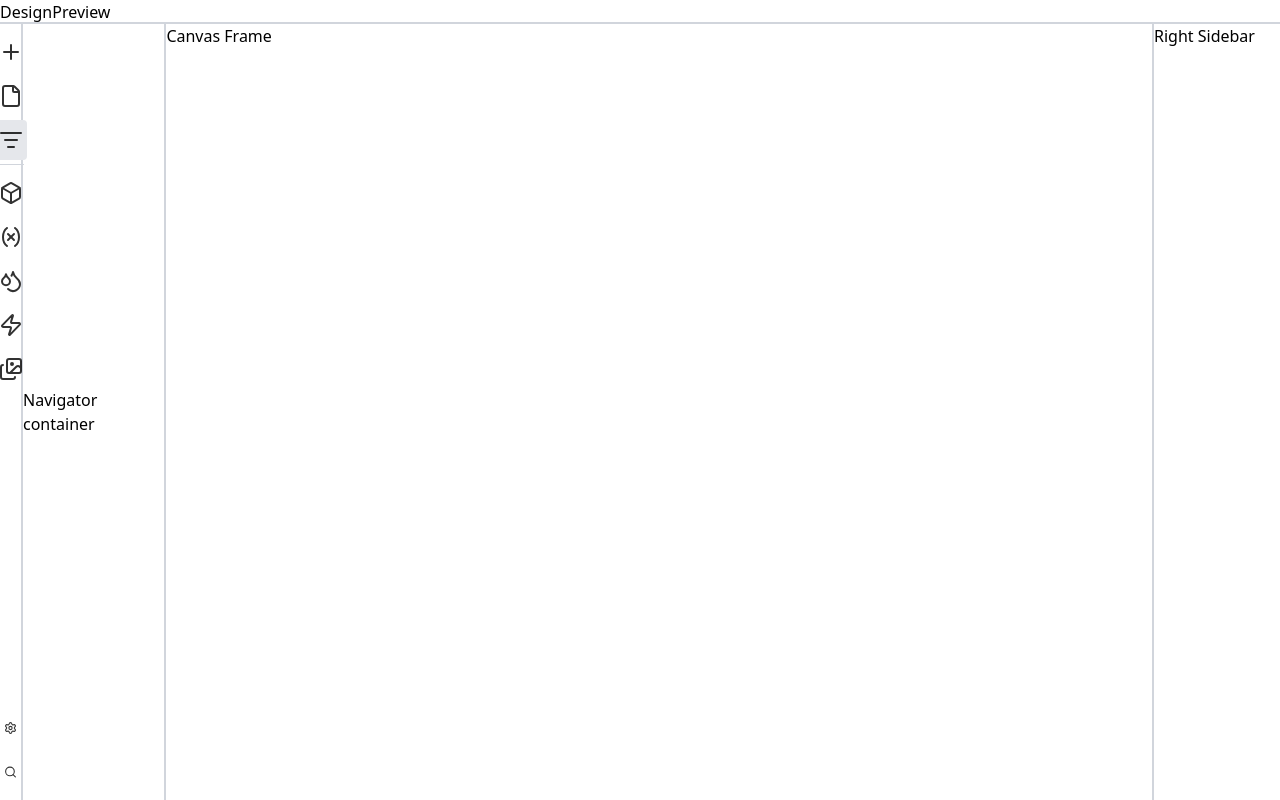
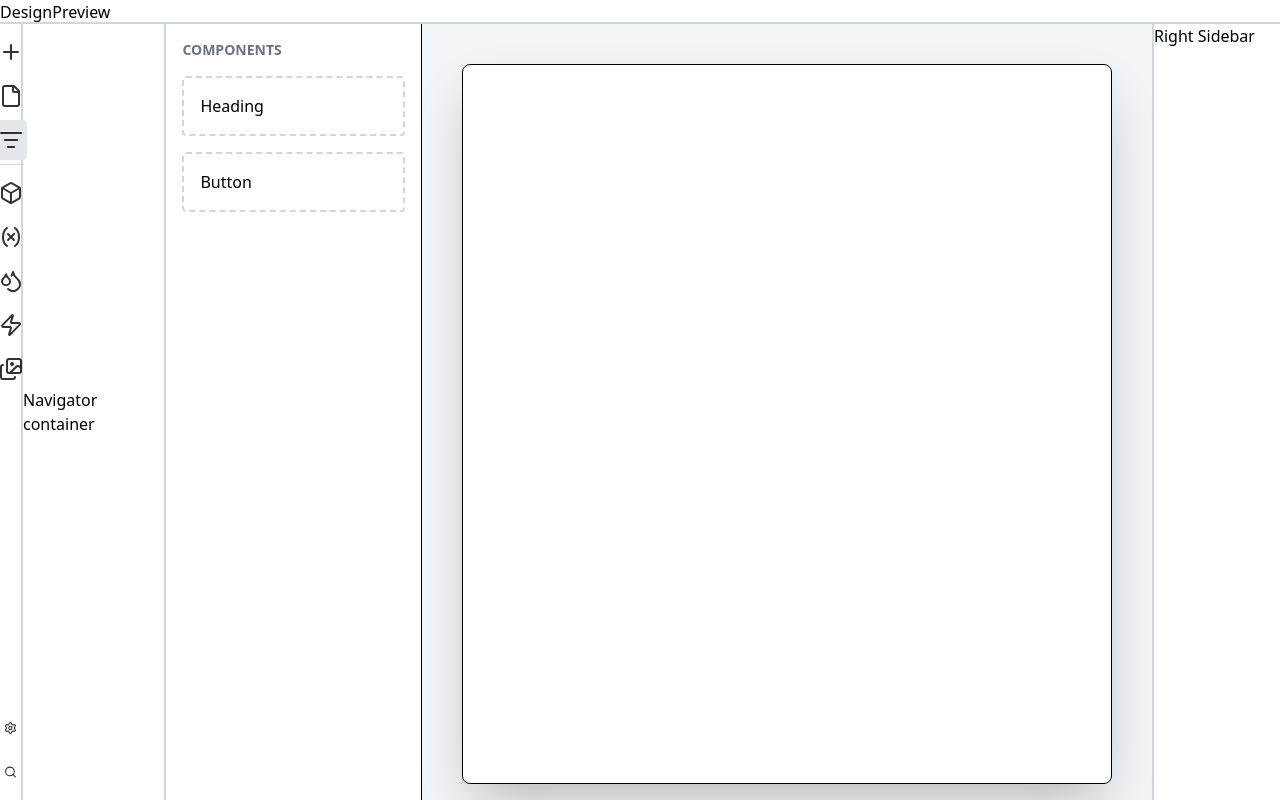
Before and after one commit to eyob77/tool2, a React (Vite) app: page /design in a window 1280 px wide. Built offline with nearby package versions, Linux system fonts and the light colour scheme.

Commit message:
feat:refineing the add element sidebar and adding a prototype drag and drop logic

```diff
--- a/src/App.jsx
+++ b/src/App.jsx
@@ -1,17 +1,26 @@
 import { Route, Routes } from 'react-router-dom'
 import './App.css'
-import Navbar from './components/designer/Navbar'
 import Editor from './components/canvas/editor'
 import Preview from './components/canvas/preview'
+import Canvas from './components/canvas/canvas'
+import DesignerLayout from './layout'
 
 function App() {
 
   return (
     <main className='w-screen h-screen overflow-hidden'>
-      <Navbar />
       <Routes>
-        <Route path='/design' element={<Editor/>} />
-        <Route path='/preview' element={<Preview/>} />
+        <Route path='/design' element={
+          <DesignerLayout>
+            <Editor/>
+          </DesignerLayout>
+        } />
+        <Route path='/preview' element={
+          <DesignerLayout>
+            <Preview/>
+          </DesignerLayout>
+        } />
+        <Route path='/canvas' element={<Canvas/>} />
       </Routes>
     </main>
   )
--- a/src/components/canvas/CanvasFrame.jsx
+++ b/src/components/canvas/CanvasFrame.jsx
@@ -1,7 +1,87 @@
+import { useState, useRef } from 'react';
+
 const CanvasFrame = ()=>{
+  const [isDragging, setIsDragging] = useState(false);
+  const iframeRef = useRef(null);
+
+  const sendMessage = (message) => {
+    const iframe = iframeRef.current;
+    if (!iframe) return;
+
+    iframe.contentWindow.postMessage(message, window.location.origin);
+  };
+
+  const handleDragStart = (e, type) => {
+    setIsDragging(true);
+    e.dataTransfer.setData("compType", type);
+  };
+
+  const handleDragOver = (e) => {
+    e.preventDefault();
+
+    sendMessage({
+      type: 'DRAGGING',
+      payload: {
+        x: e.clientX,
+        y: e.clientY,
+      },
+    });
+  };
+
+  const handleDrop = (e) => {
+    const type = e.dataTransfer.getData("compType");
+    setIsDragging(false);
+
+    sendMessage({
+      type: 'DROP',
+      payload: { type },
+    });
+  };
   return (
     <div className="w-[77%] h-full bg-white absolute left-[13%] top-0">
-      Canvas Frame
+      <div className="flex h-screen w-full bg-gray-100">
+      {/* Sidebar */}
+      <div className="w-64 bg-white border-r p-4 flex flex-col gap-4">
+        <h2 className="font-bold text-gray-500 text-sm uppercase">
+          Components
+        </h2>
+
+        <div
+          draggable
+          onDragStart={(e) => handleDragStart(e, 'heading')}
+          className="p-4 border-2 border-dashed border-gray-300 rounded cursor-move hover:border-blue-500"
+        >
+          Heading
+        </div>
+
+        <div
+          draggable
+          onDragStart={(e) => handleDragStart(e, 'button')}
+          className="p-4 border-2 border-dashed border-gray-300 rounded cursor-move hover:border-blue-500"
+        >
+          Button
+        </div>
+      </div>
+
+      {/* Canvas */}
+      <div className="flex-1 p-10 relative">
+        {isDragging && (
+          <div
+            className="absolute inset-10 z-50"
+            onDragOver={handleDragOver}
+            onDrop={handleDrop}
+          />
+        )}
+
+          <iframe
+            ref={iframeRef}
+            src="/canvas"
+            className="w-full h-full border shadow-2xl rounded-lg bg-white"
+            title="preview"
+          />
+        </div>
+      </div>
+
     </div>
   )
 }
--- /dev/null
+++ b/src/components/canvas/canvas.jsx
@@ -0,0 +1,79 @@
+import React, { useState, useEffect, useRef } from 'react';
+
+const Canvas = () => {
+  const [elements, setElements] = useState([]);
+  const [dropIndex, setDropIndex] = useState(null);
+  const containerRef = useRef(null);
+
+  // 🧠 Calculate drop position based on mouse Y
+  const calculateDropIndex = (y) => {
+    const children = Array.from(containerRef.current.children);
+
+    for (let i = 0; i < children.length; i++) {
+      const rect = children[i].getBoundingClientRect();
+      const middle = rect.top + rect.height / 2;
+
+      if (y < middle) return i;
+    }
+
+    return children.length;
+  };
+
+  useEffect(() => {
+    const handleMessage = (e) => {
+      // 🔒 Basic security check
+      if (!e.data || !e.data.type) return;
+
+      const { type, payload } = e.data;
+
+      if (type === 'DRAGGING') {
+        const index = calculateDropIndex(payload.y);
+        setDropIndex(index);
+      }
+
+      if (type === 'DROP') {
+        setElements((prev) => {
+          const updated = [...prev];
+          updated.splice(dropIndex, 0, {
+            id: crypto.randomUUID(),
+            type: payload.type,
+          });
+          return updated;
+        });
+
+        setDropIndex(null);
+      }
+    };
+
+    window.addEventListener('message', handleMessage);
+    return () => window.removeEventListener('message', handleMessage);
+  }, [dropIndex]);
+
+  return (
+    <div ref={containerRef} className="p-8 min-h-screen bg-white">
+      {elements.map((el, i) => (
+        <React.Fragment key={el.id}>
+          {dropIndex === i && (
+            <div className="h-0.5 bg-blue-500 rounded my-2 animate-pulse" />
+          )}
+
+          <div className="p-4 mb-2 border border-gray-200 rounded bg-gray-50">
+            {el.type === 'heading' ? (
+              <h1 className="text-2xl font-bold">Heading</h1>
+            ) : (
+              <button className="bg-black text-white px-4 py-2">
+                Butt
+              </button>
+            )}
+          </div>
+        </React.Fragment>
+      ))}
+
+      {dropIndex === elements.length && (
+        <div className="h-0.5 bg-blue-500 rounded my-2" />
+      )}
+    </div>
+  );
+};
+
+export default Canvas;
--- a/src/components/leftSidebarContainer/AddElementConatiner/AddElementConatiner.jsx
+++ b/src/components/leftSidebarContainer/AddElementConatiner/AddElementConatiner.jsx
@@ -15,8 +15,9 @@ const AddElementContainer = ()=>{
       </div>
       <div className="h-[94%] w-full border-t-2 border-gray-300">
         {activeTab === 'Elements' ?
-        <ElementContainer />:
-        <div>Layouts</div>}
+          <ElementContainer />:
+          <LayoutContainer/>
+        }
       </div>
     </div>
   )
@@ -43,7 +44,7 @@ const ElementContainer = () => {
           placeholder="Search elements"
           value={searchTerm || ""}
           onChange={(e) => {setSearchTerm(e.target.value)}} // 3. Update state on change
-          className="w-[95%] h-7.5 placeholder:text-sm rounded-sm placeholder:indent-2 border-2 border-gray-300 focus:indent-2 focus:outline-none"
+          className="indent-2 w-[95%] h-7.5 placeholder:text-sm rounded-sm placeholder:indent-2 border-2 border-gray-300 focus:indent-2 focus:outline-none text-sm"
         />
       </div>
 
@@ -77,3 +78,11 @@ const ElementContainer = () => {
     </div>
   );
 };
+
+const LayoutContainer =()=>{
+  return (
+    <div>
+      hi layout
+    </div>
+  )
+}
--- /dev/null
+++ b/src/layout.jsx
@@ -0,0 +1,12 @@
+import Navbar from "./components/designer/Navbar"
+
+const DesignerLayout = ({ children }) => {
+  return (
+    <>
+      <Navbar />
+      {children}
+    </>
+  );
+};
+
+export default DesignerLayout;
```
